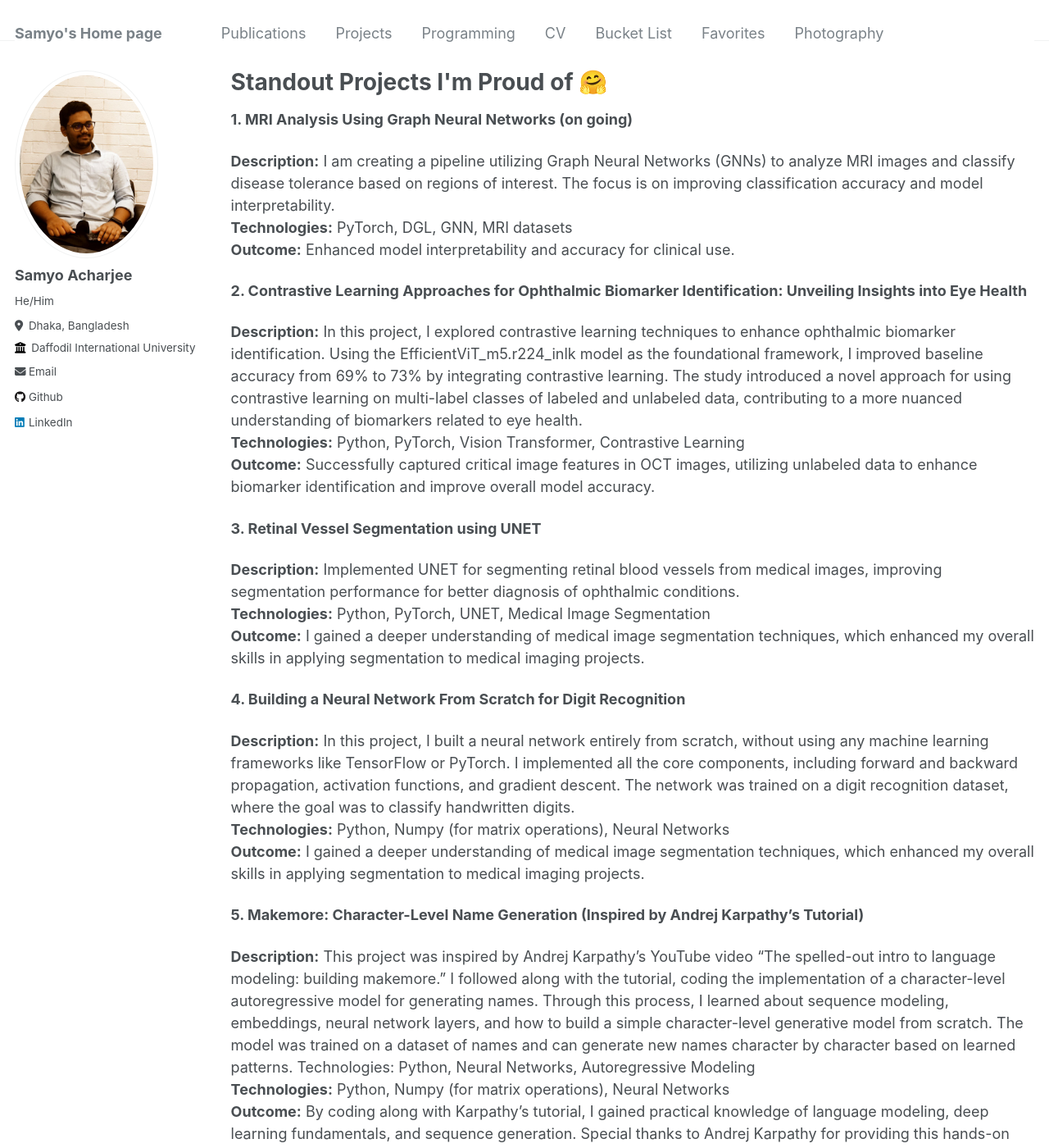
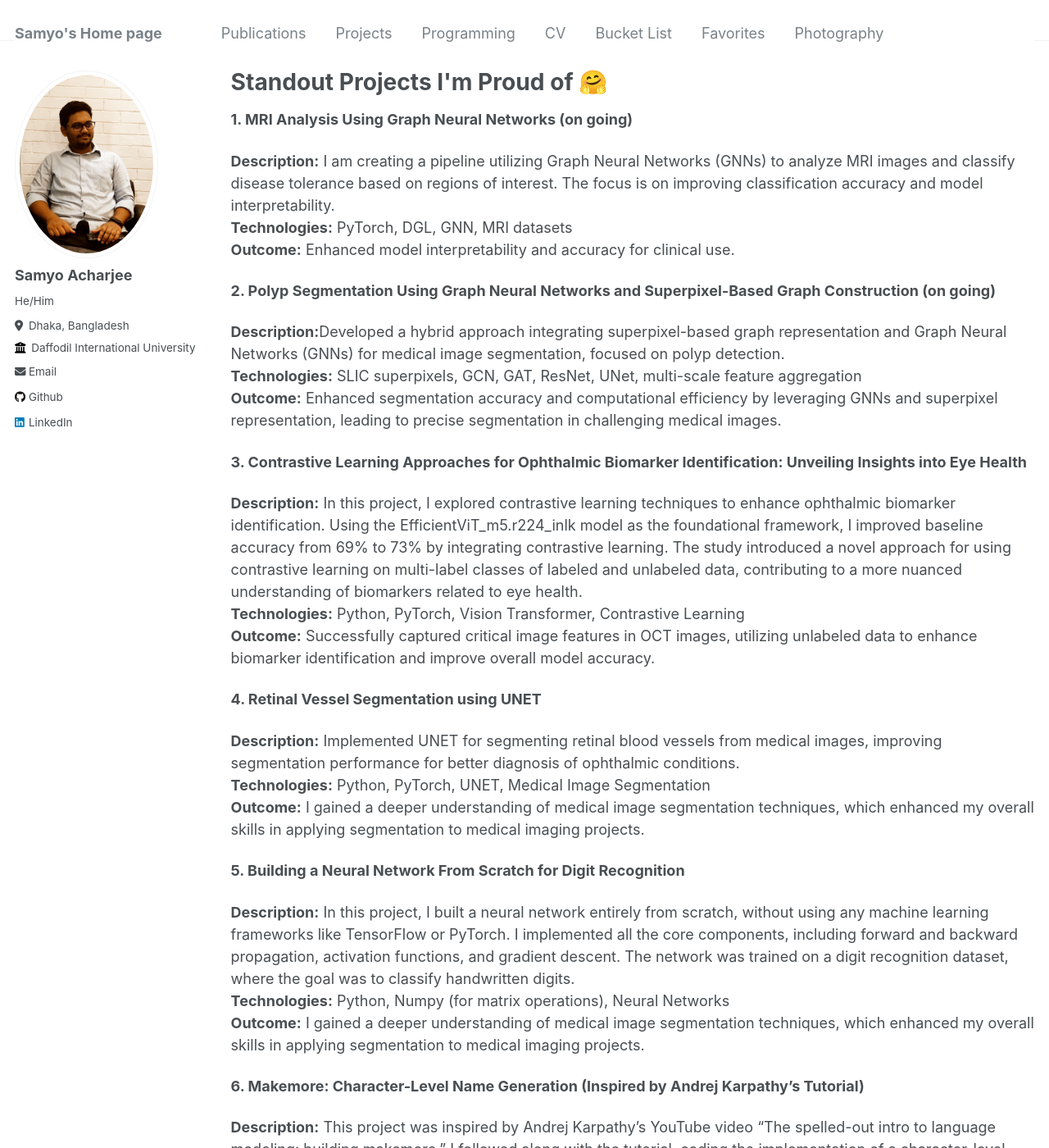
Before and after one commit to samyo00/samyo00.github.io, a Jekyll site: the page built from _pages/projects.md, in a window 1280 px wide and 1400 px high. Shown: the whole window at 82% size. Built offline with Jekyll 4.4.1, drawn with Linux system fonts in a browser that asks for light colours.

Commit message:
Update projects.md

```diff
--- a/_pages/projects.md
+++ b/_pages/projects.md
@@ -12,27 +12,34 @@ author_profile: true
 <b>Outcome:</b> Enhanced model interpretability and accuracy for clinical use.<br>
 
 
-<b>2. Contrastive Learning Approaches for Ophthalmic Biomarker Identification: Unveiling Insights into Eye Health</b><br>
+<b>2. Polyp Segmentation Using Graph Neural Networks and Superpixel-Based Graph Construction (on going)</b><br>
+
+<b>Description:</b>Developed a hybrid approach integrating superpixel-based graph representation and Graph Neural Networks (GNNs) for medical image segmentation, focused on polyp detection.<br>
+<b>Technologies:</b> SLIC superpixels, GCN, GAT, ResNet, UNet, multi-scale feature aggregation<br>
+<b>Outcome:</b> Enhanced segmentation accuracy and computational efficiency by leveraging GNNs and superpixel representation, leading to precise segmentation in challenging medical images.<br>
+
+
+<b>3. Contrastive Learning Approaches for Ophthalmic Biomarker Identification: Unveiling Insights into Eye Health</b><br>
 
 <b>Description:</b> In this project, I explored contrastive learning techniques to enhance ophthalmic biomarker identification. Using the EfficientViT_m5.r224_inlk model as the foundational framework, I improved baseline accuracy from 69% to 73% by integrating contrastive learning. The study introduced a novel approach for using contrastive learning on multi-label classes of labeled and unlabeled data, contributing to a more nuanced understanding of biomarkers related to eye health.<br>
 <b>Technologies:</b> Python, PyTorch, Vision Transformer, Contrastive Learning<br>
 <b>Outcome:</b> Successfully captured critical image features in OCT images, utilizing unlabeled data to enhance biomarker identification and improve overall model accuracy.<br>
 
 
-<b>3. Retinal Vessel Segmentation using UNET</b><br>
+<b>4. Retinal Vessel Segmentation using UNET</b><br>
 
 <b>Description:</b>  Implemented UNET for segmenting retinal blood vessels from medical images, improving segmentation performance for better diagnosis of ophthalmic conditions.<br>
 <b>Technologies:</b> Python, PyTorch, UNET, Medical Image Segmentation<br>
 <b>Outcome:</b> I gained a deeper understanding of medical image segmentation techniques, which enhanced my overall skills in applying segmentation to medical imaging projects.<br>
 
 
-<b>4. Building a Neural Network From Scratch for Digit Recognition</b><br>
+<b>5. Building a Neural Network From Scratch for Digit Recognition</b><br>
 
 <b>Description:</b>   In this project, I built a neural network entirely from scratch, without using any machine learning frameworks like TensorFlow or PyTorch. I implemented all the core components, including forward and backward propagation, activation functions, and gradient descent. The network was trained on a digit recognition dataset, where the goal was to classify handwritten digits.<br>
 <b>Technologies:</b> Python, Numpy (for matrix operations), Neural Networks<br>
 <b>Outcome:</b> I gained a deeper understanding of medical image segmentation techniques, which enhanced my overall skills in applying segmentation to medical imaging projects.<br>
 
-<b>5. Makemore: Character-Level Name Generation (Inspired by Andrej Karpathy's Tutorial)</b><br>
+<b>6. Makemore: Character-Level Name Generation (Inspired by Andrej Karpathy's Tutorial)</b><br>
 
 <b>Description:</b>   This project was inspired by Andrej Karpathy's YouTube video "The spelled-out intro to language modeling: building makemore." I followed along with the tutorial, coding the implementation of a character-level autoregressive model for generating names. Through this process, I learned about sequence modeling, embeddings, neural network layers, and how to build a simple character-level generative model from scratch. The model was trained on a dataset of names and can generate new names character by character based on learned patterns.
 Technologies: Python, Neural Networks, Autoregressive Modeling<br>
```
